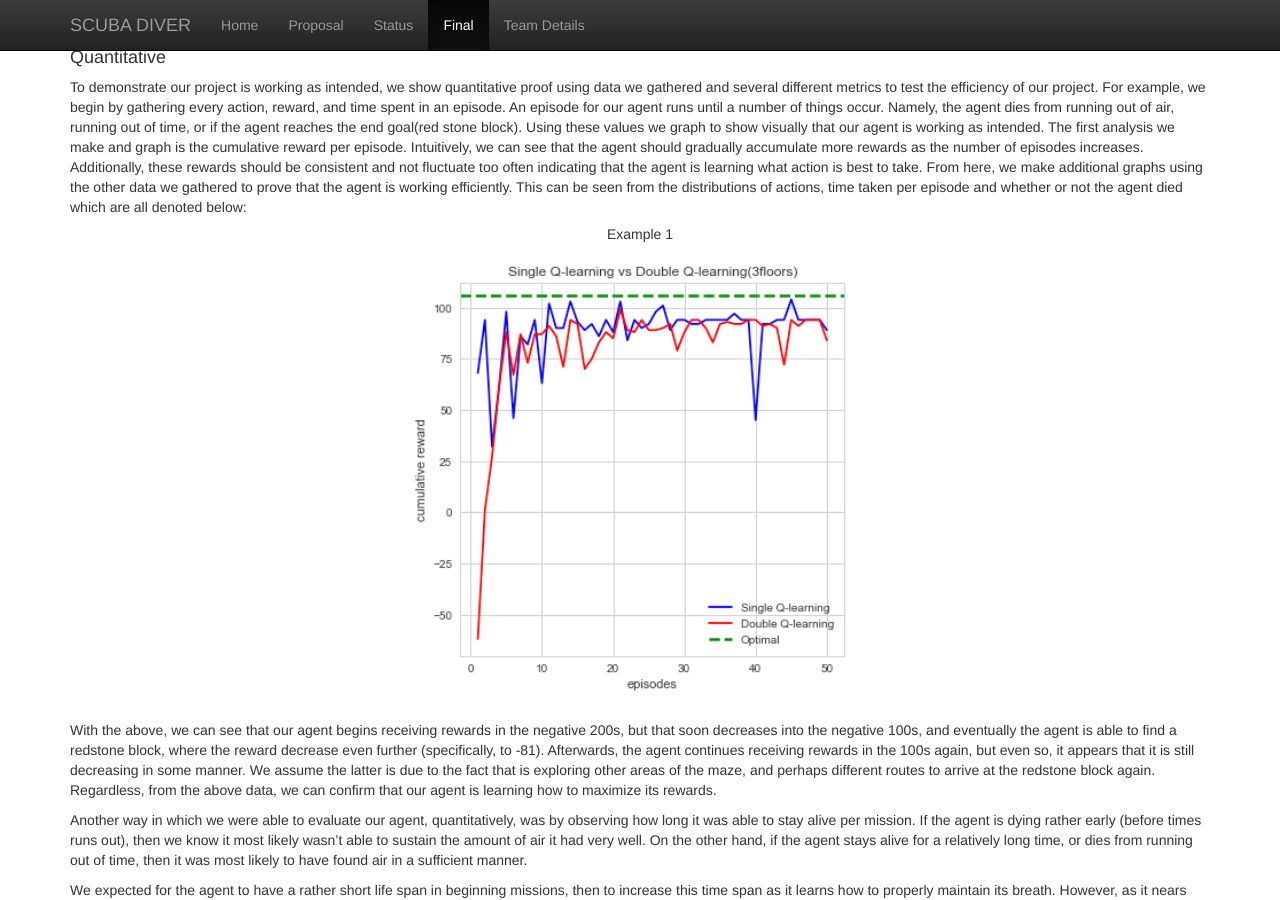
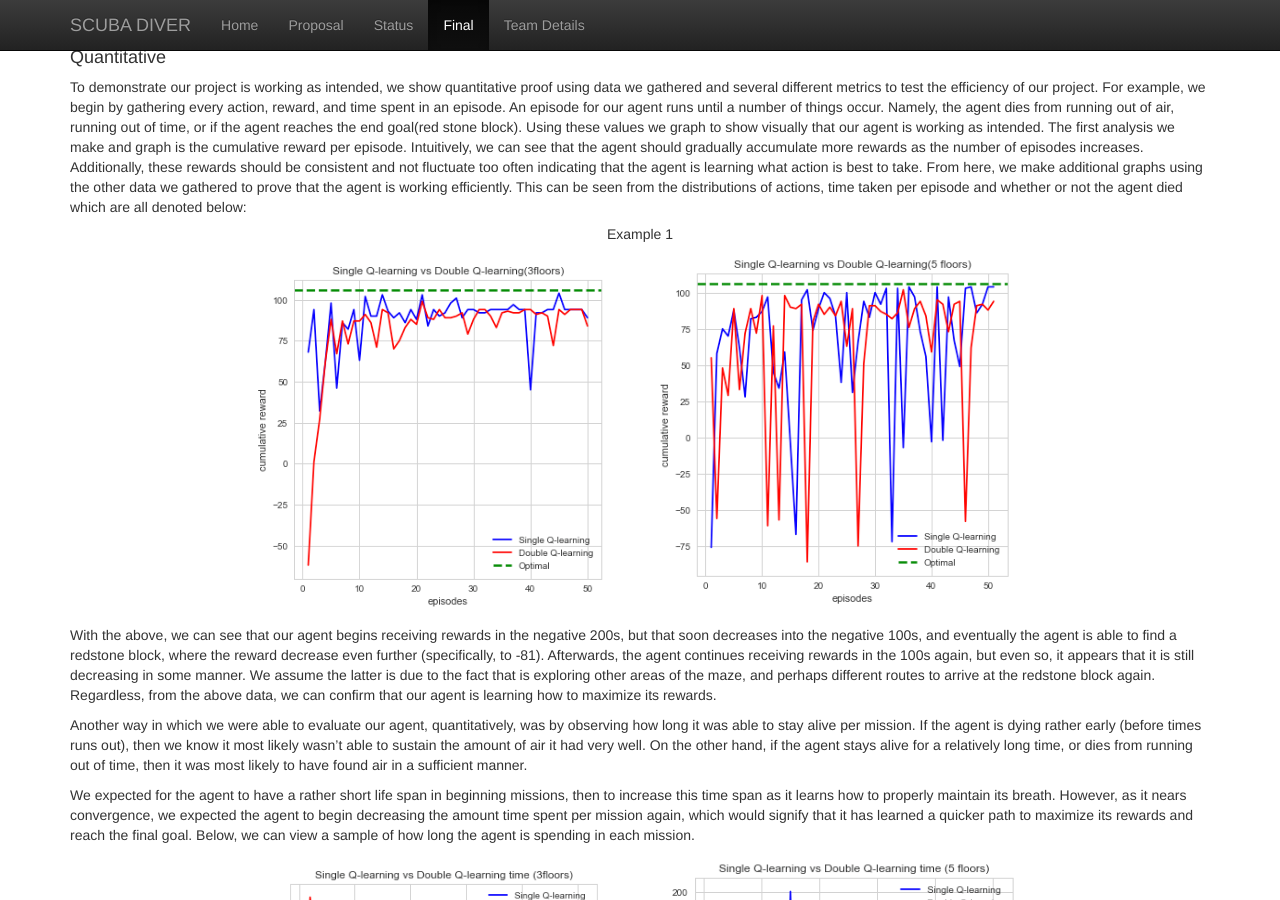
Before and after one commit to andrewdoh/scuba_diver, a Jekyll site: the page built from docs/final.md, in a window 1280 px wide and 900 px high, scrolled down 4965 px. Built offline with Jekyll 4.4.1, drawn with Linux system fonts in a browser that asks for light colours; formulas are drawn with MathJax 3.

Commit message:
Create final.md

```diff
--- a/docs/final.md
+++ b/docs/final.md
@@ -93,9 +93,10 @@ To demonstrate our project is working as intended, we show quantitative proof us
 
 <h5 align="center"> Example 1 </h5>
 
- <p align="center">
-<img src="images/singlevsdouble_ex_1_3.png" width="500px">
- </p>
+ <div align="center">
+<img src="images/singlevsdouble_ex_1_3.png" width="400px">
+<img src="images/singlevsdouble_ex_1_5.png" width="400px">
+ </div>
 
 
 With the above, we can see that our agent begins receiving rewards in the negative 200s, but that soon decreases into the negative 100s, and eventually the agent is able to find a redstone block, where the reward decrease even further (specifically, to -81). Afterwards, the agent continues receiving rewards in the 100s again, but even so, it appears that it is still decreasing in some manner.  We assume the latter is due to the fact that is exploring other areas of the maze, and perhaps different routes to arrive at the redstone block again. Regardless, from the above data, we can confirm that our agent is learning how to maximize its rewards.
@@ -104,9 +105,10 @@ Another way in which we were able to evaluate our agent, quantitatively, was by
 
 We expected for the agent to have a rather short life span in beginning missions, then to increase this time span as it learns how to properly maintain its breath. However, as it nears convergence, we expected the agent to begin decreasing the amount time spent per mission again, which would signify that it has learned a quicker path to maximize its rewards and reach the final goal. Below, we can view a sample of how long the agent is spending in each mission.
 
- <p align="center">
- <img src="images/singlevsdouble_ex_1_3_time.png" width="500px">
- </p>
+ <div align="center">
+ <img src="images/singlevsdouble_ex_1_3_time.png" width="400px">
+ <img src="images/singlevsdouble_ex_1_5_time.png" width="400px">
+ </div>
 
 The results were more or less what we expected. It begins starting off with short life spans, which begins increasing over time. Due to technical difficulties (which we plan on fixing before our final project), our agent had troubles converging, and so we weren’t able to observe if the agent would start decreasing the amount of time spent per mission near convergence. In the future, we plan to supply the agent with a reward that is dependent upon how long it took them to find the final goal.
 
```
